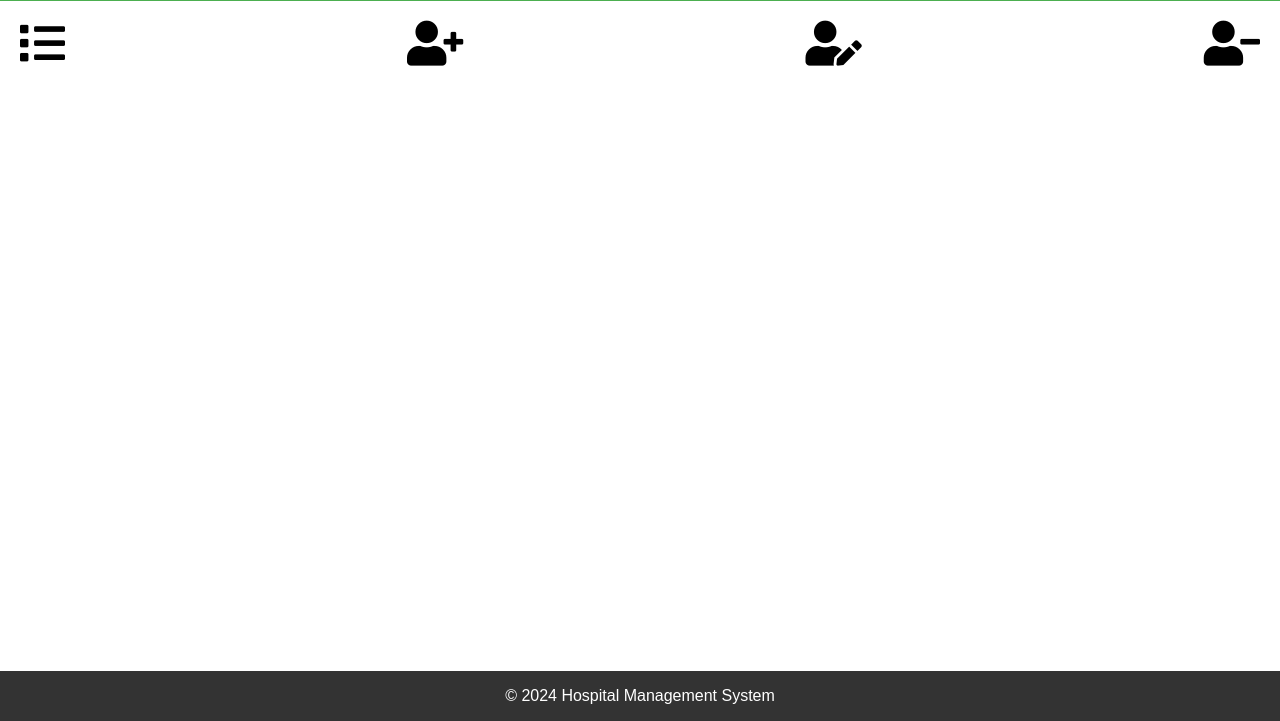
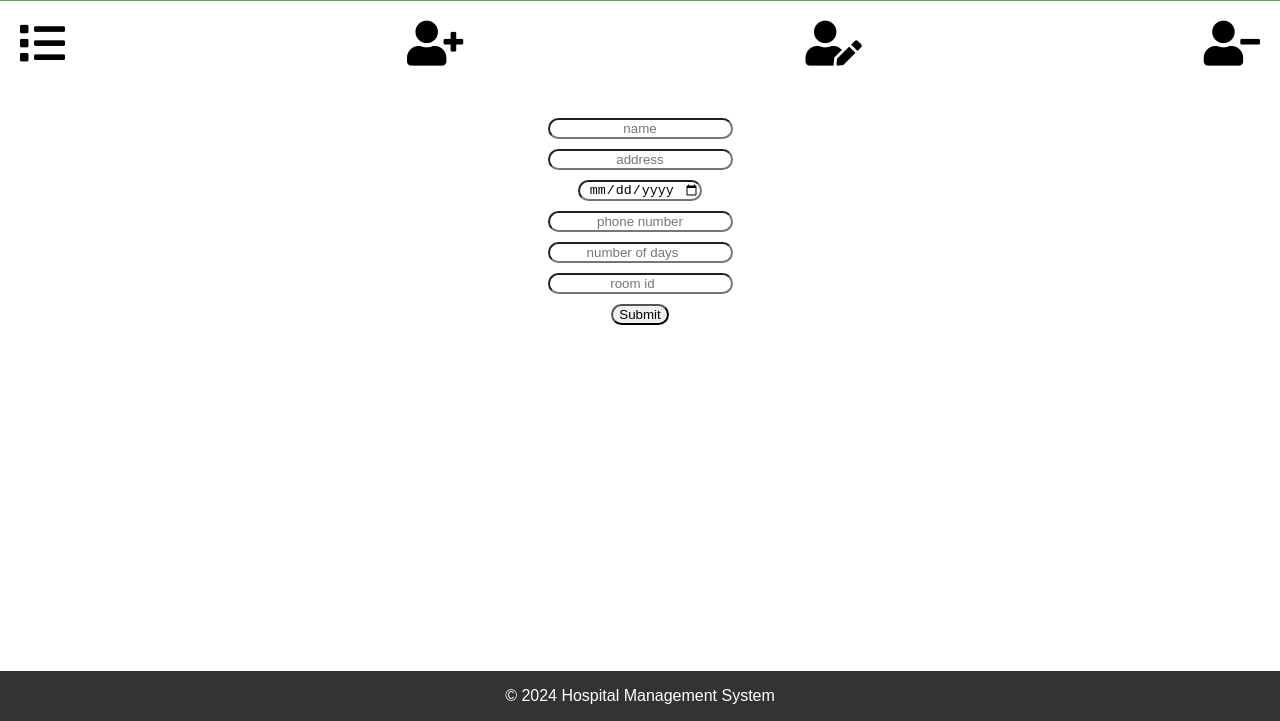
Before and after one commit to MarwanAshraf03/Advanced_Database, a website: page interface/public/index.html in a window 1280 px wide. Both pictures are taken after a click on the icon 435 px from the left and 122 px from the top of the page. Shown: the part 79-800 px from the top of the page. Drawn offline with Linux system fonts and the light colour scheme.

Commit message:
patient cont'd

```diff
--- a/interface/public/index.html
+++ b/interface/public/index.html
@@ -26,6 +26,17 @@
         <i id="remove" class="icons fas fa-user-minus"></i>
     </div>
     <ul id="patientList"></ul>
+    <div class="add-form">
+    <!-- <form method="post" class="add-form" action="/patient-add"> -->
+        <input id="name" type="text" placeholder="name">
+        <input id="address" type="text" placeholder="address">
+        <input id="birth_date" type="date" placeholder="birth date">
+        <input id="ph_number" type="text" maxlength="15" placeholder="phone number">
+        <input id="number_of_days" type="number" min="0" placeholder="number of days">
+        <input id="room_id" type="number" min="1" placeholder="room id">
+        <input type="submit" id="input-submit-add">
+    <!-- </form> -->
+    </div>
     <footer>
         <p>&copy; 2024 Hospital Management System</p>
     </footer>
--- a/interface/public/main.js
+++ b/interface/public/main.js
@@ -31,3 +31,26 @@
 	    })
 	    .catch(error => console.error('Error fetching patient data:', error));
   };
+ document.getElementById("add").onclick = function () {
+	// let formDiv = document.getElementById("add-form");
+	// document.getElementsByClassName("add-form").style.display = "flex";
+	document.querySelector(".add-form").style.display = "flex";
+	// document.querySelector(".add-form").addEventListener('submit', function () {
+	// 	let name = document.getElementById("name").value;
+	// 	let address = document.getElementById("address").value;
+	// 	let birth_date = document.getElementById("birth_date").value;
+	// 	let ph_number = document.getElementById("ph_number").value;
+	// 	let number_of_days = document.getElementById("number_of_days").value;
+	// 	let room_id = document.getElementById("room_id").value;
+	// 	document.querySelector(".add-form").style.display = "none";
+	//  });
+	document.getElementById("input-submit-add").onclick = function () {
+			let name = document.getElementById("name").value;
+			let address = document.getElementById("address").value;
+			let birth_date = document.getElementById("birth_date").value;
+			let ph_number = document.getElementById("ph_number").value;
+			let number_of_days = document.getElementById("number_of_days").value;
+			let room_id = document.getElementById("room_id").value;
+			document.querySelector(".add-form").style.display = "none";
+	}
+};
--- a/interface/public/style.css
+++ b/interface/public/style.css
@@ -67,3 +67,15 @@ nav .active {
 	cursor: pointer;
 	color: #4CAF50;
   }
+  .add-form {
+	display: none;
+	flex-direction: column;
+	align-items: center;
+	gap: 10px;
+  }
+
+  .add-form input{
+	border-radius: 40px;
+	text-align: center;
+
+  }
```
